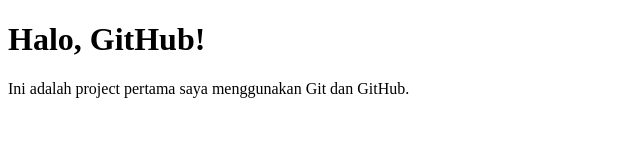
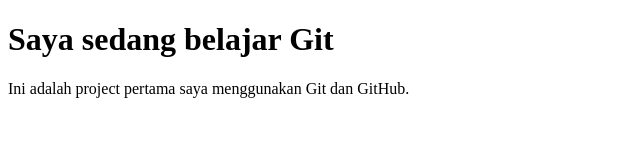
Before and after one commit to rizkidwifauzi/Belajar-Git, a plain HTML site: page index.html in a window 1280 px wide. Shown: the whole page, without its empty margins (0-640 px from the left). Drawn offline with Linux system fonts and the light colour scheme.

Commit message:
Mengubah judul halaman.

```diff
--- a/index.html
+++ b/index.html
@@ -5,7 +5,7 @@
     <title>Belajar Git</title>
 </head>
 <body>
-    <h1>Halo, GitHub!</h1>
+    <h1>Saya sedang belajar Git</h1>
     <p>Ini adalah project pertama saya menggunakan Git dan GitHub.</p>
 </body>
 </html>
```
